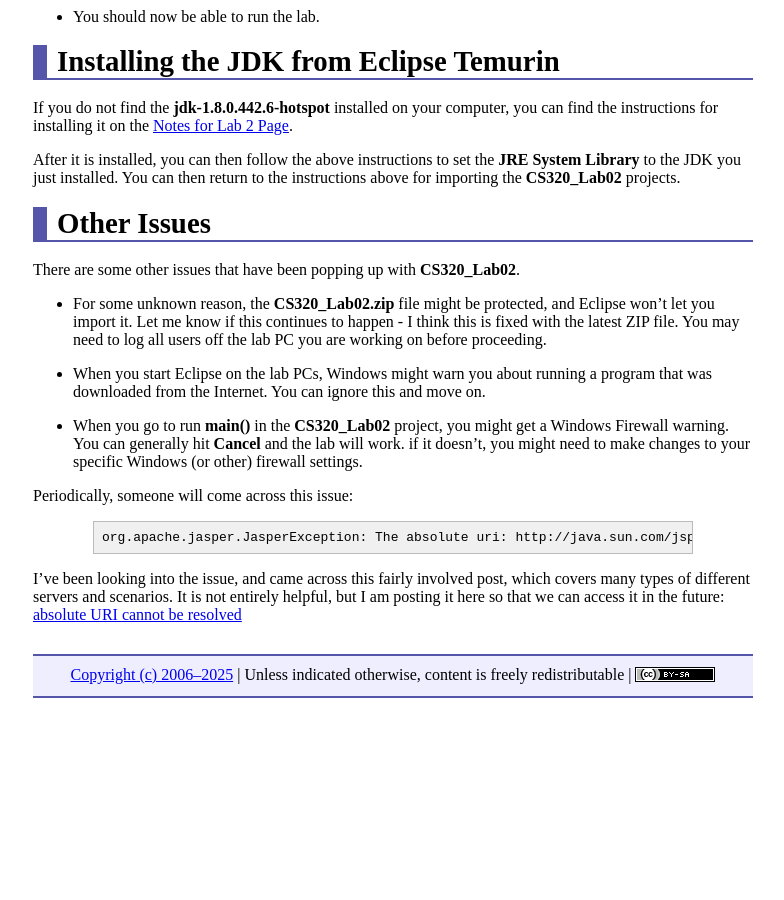
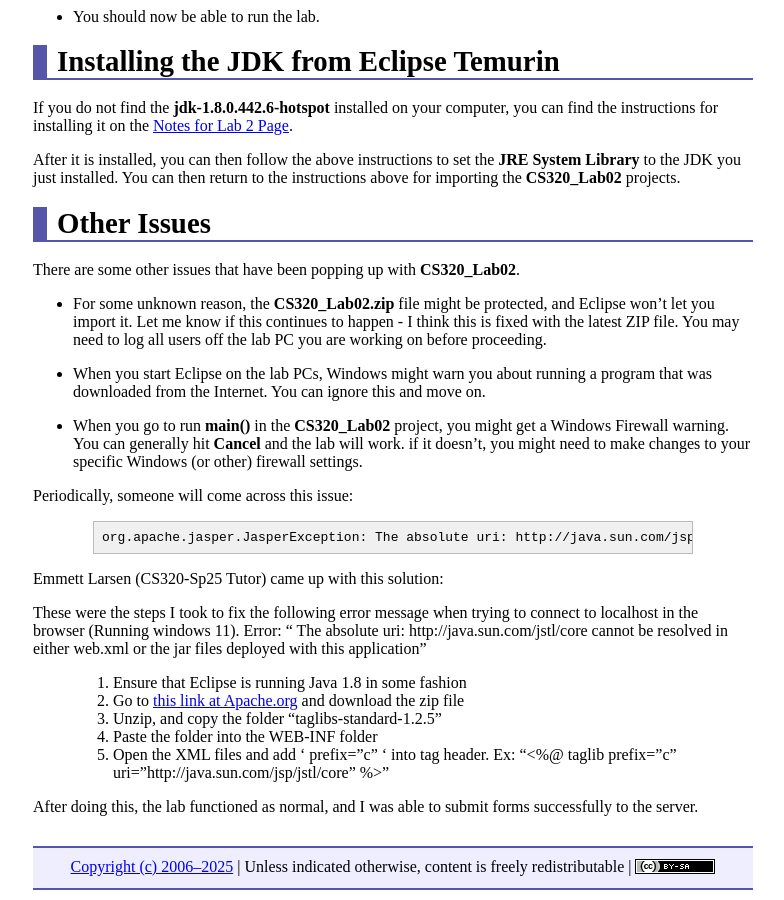
Before and after one commit to ycpcs/cs320-spring2025, a Jekyll site: the page built from labs/lab02_notes.md, in a window 1280 px wide and 900 px high, scrolled down 1529 px. Shown: the whole window, without its empty margins (247-1031 px from the left). Built offline with Jekyll 4.4.1, drawn with Linux system fonts in a browser that asks for light colours; before the commit the page ends 2237 px from its top, so only the background shows below that.

Commit message:
updated note about missing JSTL library

```diff
--- a/labs/lab02_notes.md
+++ b/labs/lab02_notes.md
@@ -93,4 +93,21 @@ Periodically, someone will come across this issue:
 
 >	org.apache.jasper.JasperException: The absolute uri: http://java.sun.com/jsp/jstl/core cannot be resolved in either web.xml or the jar files deployed with this application
 
+Emmett Larsen (CS320-Sp25 Tutor) came up with this solution:
+
+These were the steps I took to fix the following error message when trying to connect to localhost in the browser (Running windows 11). Error: " The absolute uri: http://java.sun.com/jstl/core cannot be resolved in either web.xml or the jar files deployed with this application"
+
+> 1. Ensure that Eclipse is running Java 1.8 in some fashion
+> 2. Go to [this link at Apache.org](https://tomcat.apache.org/download-taglibs.cgi) and download the zip file
+> 3. Unzip, and copy the folder "taglibs-standard-1.2.5"
+> 4. Paste the folder into the WEB-INF folder
+> 5. Open the XML files and add ' prefix="c" ' into tag header.
+    Ex: "<%@ taglib prefix="c" uri="http://java.sun.com/jsp/jstl/core" %>"
+
+After doing this, the lab functioned as normal, and I was able to submit forms successfully to the server.
+
+<!-- Commenting out until I need it again
+
 I've been looking into the issue, and came across this fairly involved post, which covers many types of different servers and scenarios.  It is not entirely helpful, but I am posting it here so that we can access it in the future: [absolute URI cannot be resolved](https://stackoverflow.com/questions/4928271/how-to-install-jstl-it-fails-with-the-absolute-uri-cannot-be-resolved-or-una)
+
+-->
```
